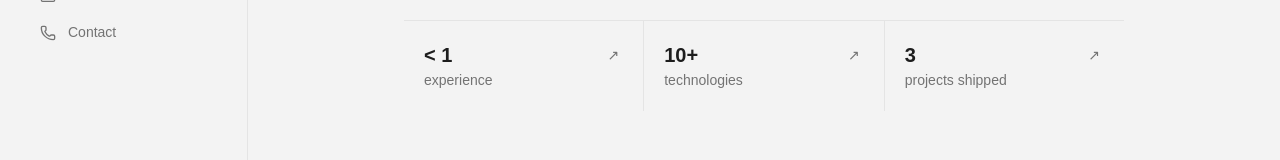
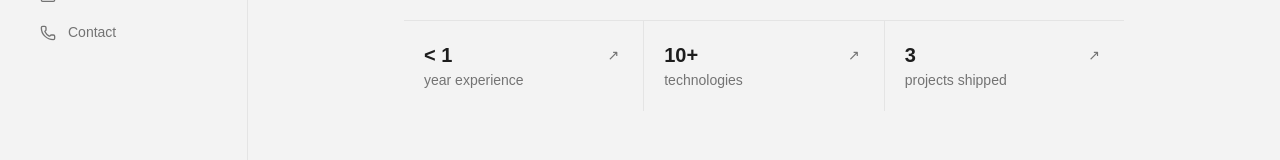
Before and after one commit to 3stannn/kodekz, a React (Vite) app: page / in a window 1280 px wide. Shown: the part 304-464 px from the top of the page. Built offline with nearby package versions, Linux system fonts and the light colour scheme; a web font is replaced by a local one.

Commit message:
fix heading

```diff
--- a/src/components/sections/Heading.jsx
+++ b/src/components/sections/Heading.jsx
@@ -42,7 +42,7 @@ function Hero() {
                                 <h1 className='text-xl'>&lt; 1</h1>
                                 <p className='text link'>&#8599;&#xfe0e;</p>
                             </div>
-                            <p className='text'>experience</p>
+                            <p className='text'>year experience</p>
                         </Link>
                         <Link className='tile w-full' to="/stacks">
                             <div className='flex flex-row justify-between'>
```
